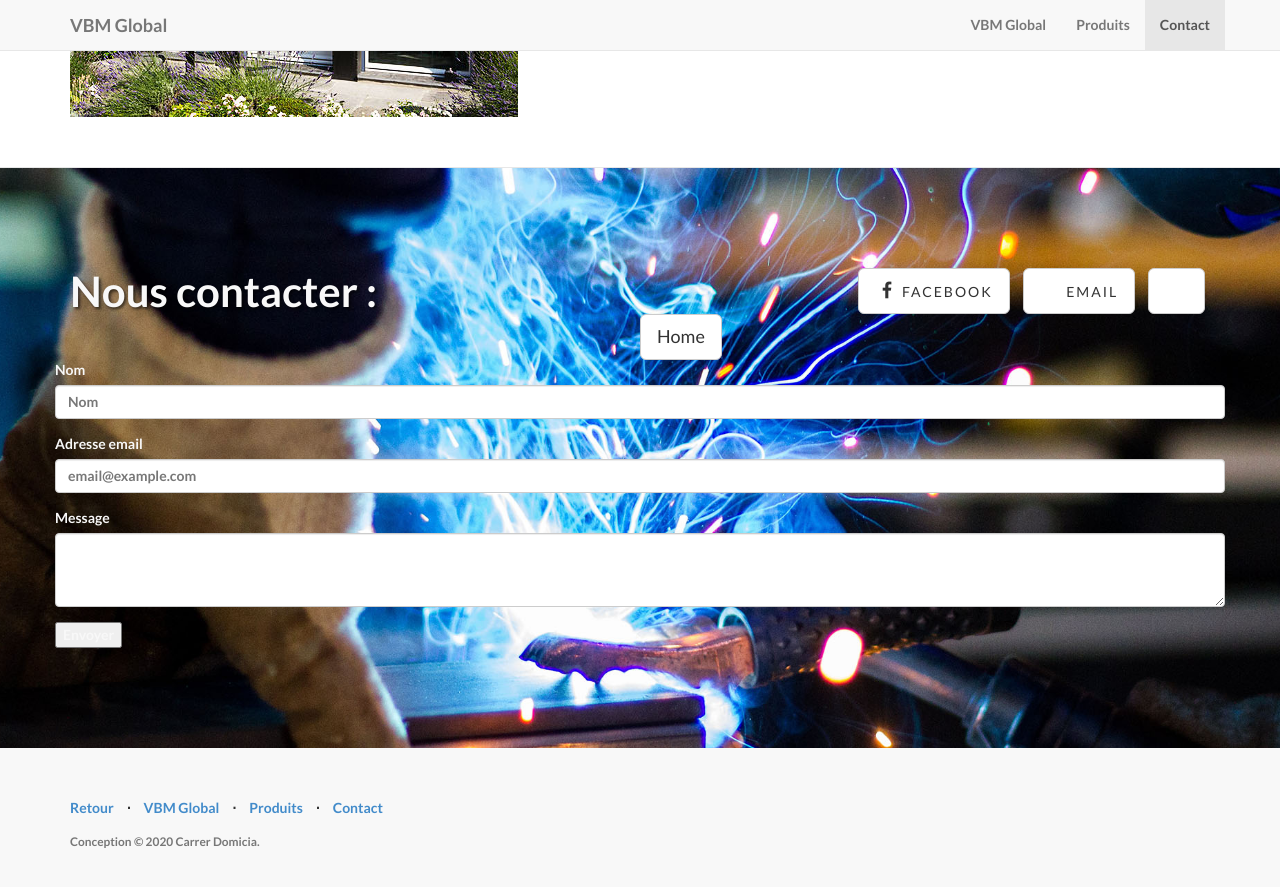
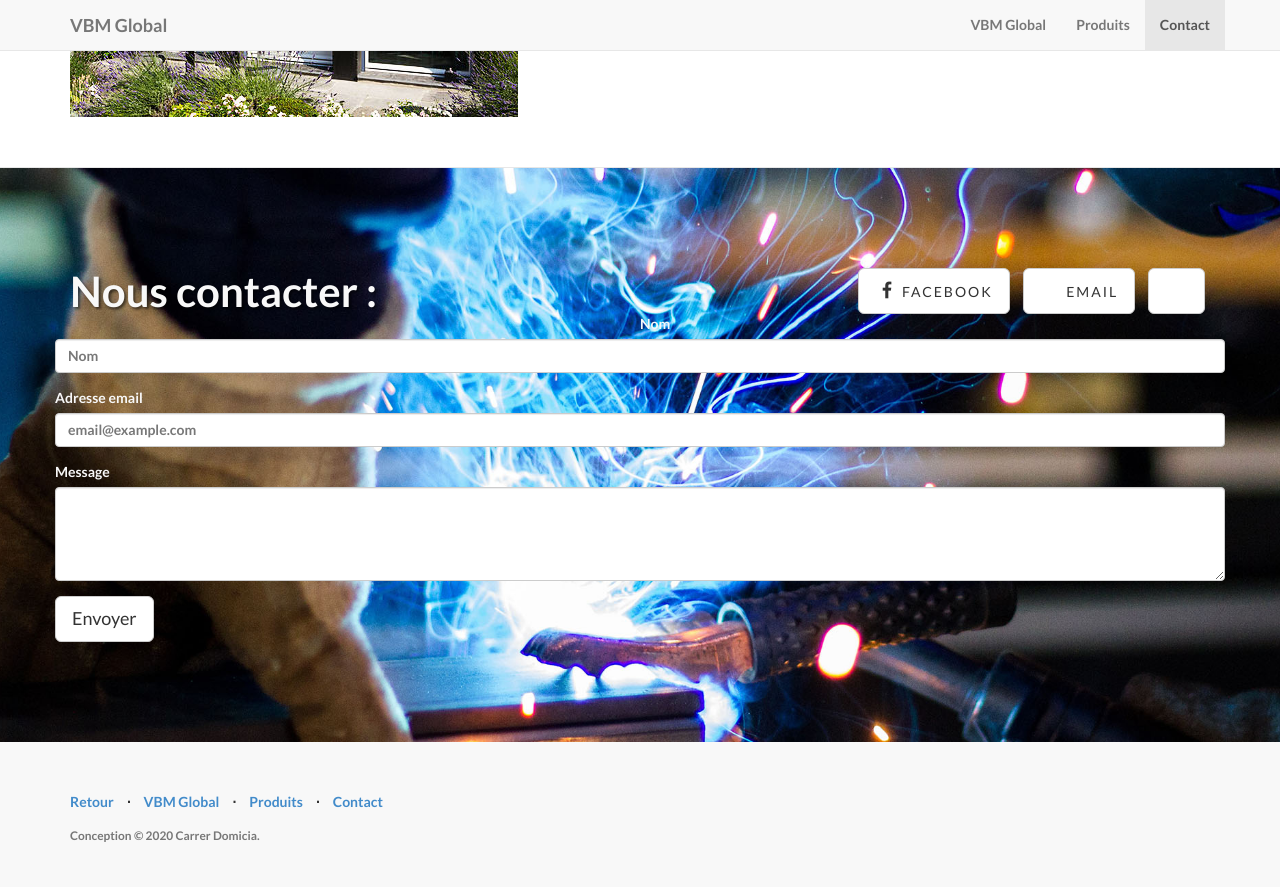
Before and after one commit to juanitito/vbm-landing, a Jekyll site: the page built from index.html, in a window 1280 px wide and 900 px high, scrolled down 2611 px. Shown: the top 887 px of the window. Built offline with Jekyll 4.4.1, drawn with Linux system fonts in a browser that asks for light colours; nearby versions of some CDN libraries; library files that are not in the unit come from our copies.

Commit message:
Update contact.html

```diff
--- a/_includes/contact.html
+++ b/_includes/contact.html
@@ -15,7 +15,6 @@
 					</ul>
 				</div>
 				<p></p>
-				<a href="#home" class="btn btn-default btn-lg">Home</a>
 					<form action="https://getform.io/f/8e4f278d-fa48-44f6-850a-a0e6f4e8203c" method="POST">
   					<div class="form-group">
     					<label for="exampleFormControlInput1">Nom</label>
@@ -27,9 +26,9 @@
   					</div>
   					<div class="form-group">
     					<label for="exampleFormControlTextarea1">Message</label>
-    					<textarea class="form-control" id="exampleFormControlTextarea1" rows="3"></textarea>
+    					<textarea class="form-control" id="exampleFormControlTextarea1" rows="4"></textarea>
   					</div>
-						<button type="submit">Envoyer</button>
+						<button type="submit" class="btn btn-default btn-lg">Envoyer</button>
 					</form>
 			</div>
 		</div>
```
